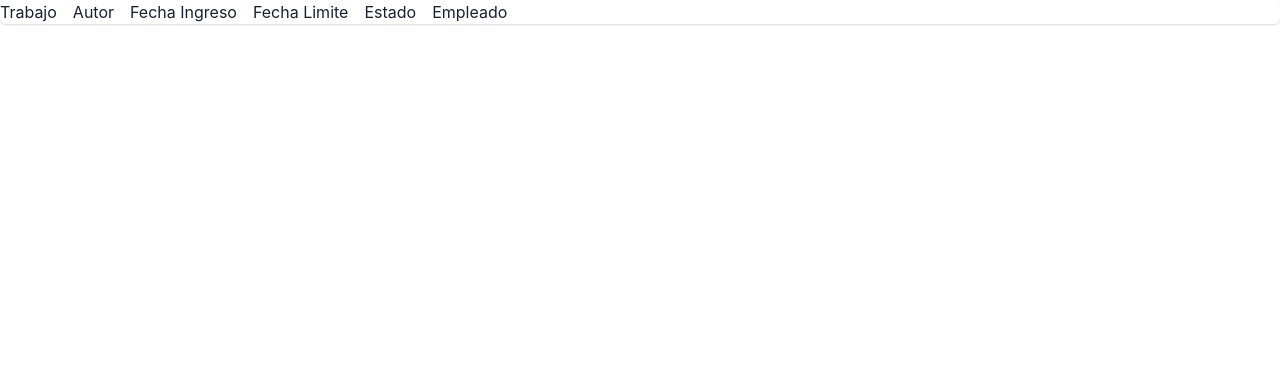
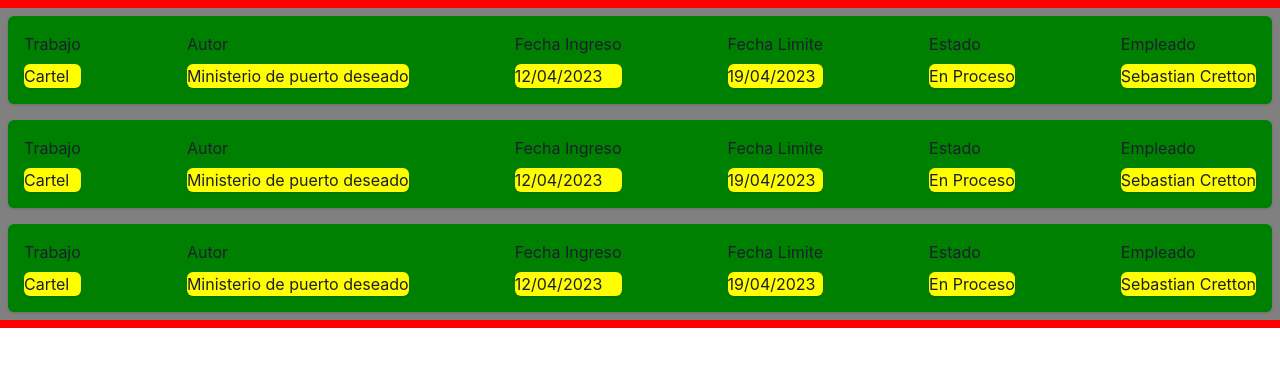
Before and after one commit to Sebastian-Toledo/Task-Manager, a React (Create React App) app: page / in a window 1280 px wide. Shown: the top 366 px of the page. Built offline with nearby package versions, Linux system fonts and the light colour scheme.

Commit message:
create a list of orders and modify cardOrder

```diff
--- a/src/Pages/HomePage.tsx
+++ b/src/Pages/HomePage.tsx
@@ -1,8 +1,12 @@
-import CardOrder from "../Components/Atoms/CardOrder";
+import ListOrder from "../Components/Atoms/ListOrder";
 import React from "react";
 
 const HomePage = () => {
-  return <CardOrder />;
+  return (
+    <>
+      <ListOrder />
+    </>
+  );
 };
 
 export default HomePage;
--- a/src/components/Atoms/CardOrder/index.tsx
+++ b/src/components/Atoms/CardOrder/index.tsx
@@ -1,7 +1,7 @@
 import React from "react";
-import { Box, Flex, Card, CardBody, Text } from "@chakra-ui/react";
-import { useState } from "react";
-import Order from "../../../Type/Order";
+import { Flex, Card, Text } from "@chakra-ui/react";
+//import Order from "../../../Type/Order";
+import cardOrderStyles from "./styles";
 
 // interface Props {
 //     order: Order;
@@ -9,18 +9,33 @@ import Order from "../../../Type/Order";
 
 const CardOrder = () => {
   return (
-    <Card display="flex" direction={{ base: "column", sm: "row" }} gap="4">
+    <Card sx={cardOrderStyles.mainContainerCard}>
+      <Flex sx={cardOrderStyles.flexContainer}>
         <Text>Trabajo</Text>
-
+        <Card sx={cardOrderStyles.cardContainer}>Cartel</Card>
+      </Flex>
+      <Flex sx={cardOrderStyles.flexContainer}>
         <Text>Autor</Text>
-
+        <Card sx={cardOrderStyles.cardContainer}>
+          Ministerio de puerto deseado
+        </Card>
+      </Flex>
+      <Flex sx={cardOrderStyles.flexContainer}>
         <Text>Fecha Ingreso</Text>
-
+        <Card sx={cardOrderStyles.cardContainer}>12/04/2023</Card>
+      </Flex>
+      <Flex sx={cardOrderStyles.flexContainer}>
         <Text>Fecha Limite</Text>
-
+        <Card sx={cardOrderStyles.cardContainer}>19/04/2023</Card>
+      </Flex>
+      <Flex sx={cardOrderStyles.flexContainer}>
         <Text>Estado</Text>
-
+        <Card sx={cardOrderStyles.cardContainer}>En Proceso</Card>
+      </Flex>
+      <Flex sx={cardOrderStyles.flexContainer}>
         <Text>Empleado</Text>
+        <Card sx={cardOrderStyles.cardContainer}>Sebastian Cretton</Card>
+      </Flex>
     </Card>
   );
 };
--- /dev/null
+++ b/src/components/Atoms/ListOrder/index.tsx
@@ -0,0 +1,21 @@
+import CardOrder from "../CardOrder";
+import React from "react";
+import { List, ListItem, ListIcon } from "@chakra-ui/react";
+
+const ListOrder = () => {
+  return (
+    <List backgroundColor="red" paddingBottom="2" paddingTop="2">
+      <ListItem backgroundColor="gray" alignItems="center" padding="2">
+        <CardOrder />
+      </ListItem>
+      <ListItem backgroundColor="gray" alignItems="center" padding="2">
+        <CardOrder />
+      </ListItem>
+      <ListItem backgroundColor="gray" alignItems="center" padding="2">
+        <CardOrder />
+      </ListItem>
+    </List>
+  );
+};
+
+export default ListOrder;
```
Lines whose indentation alone changed are shown as unchanged.
